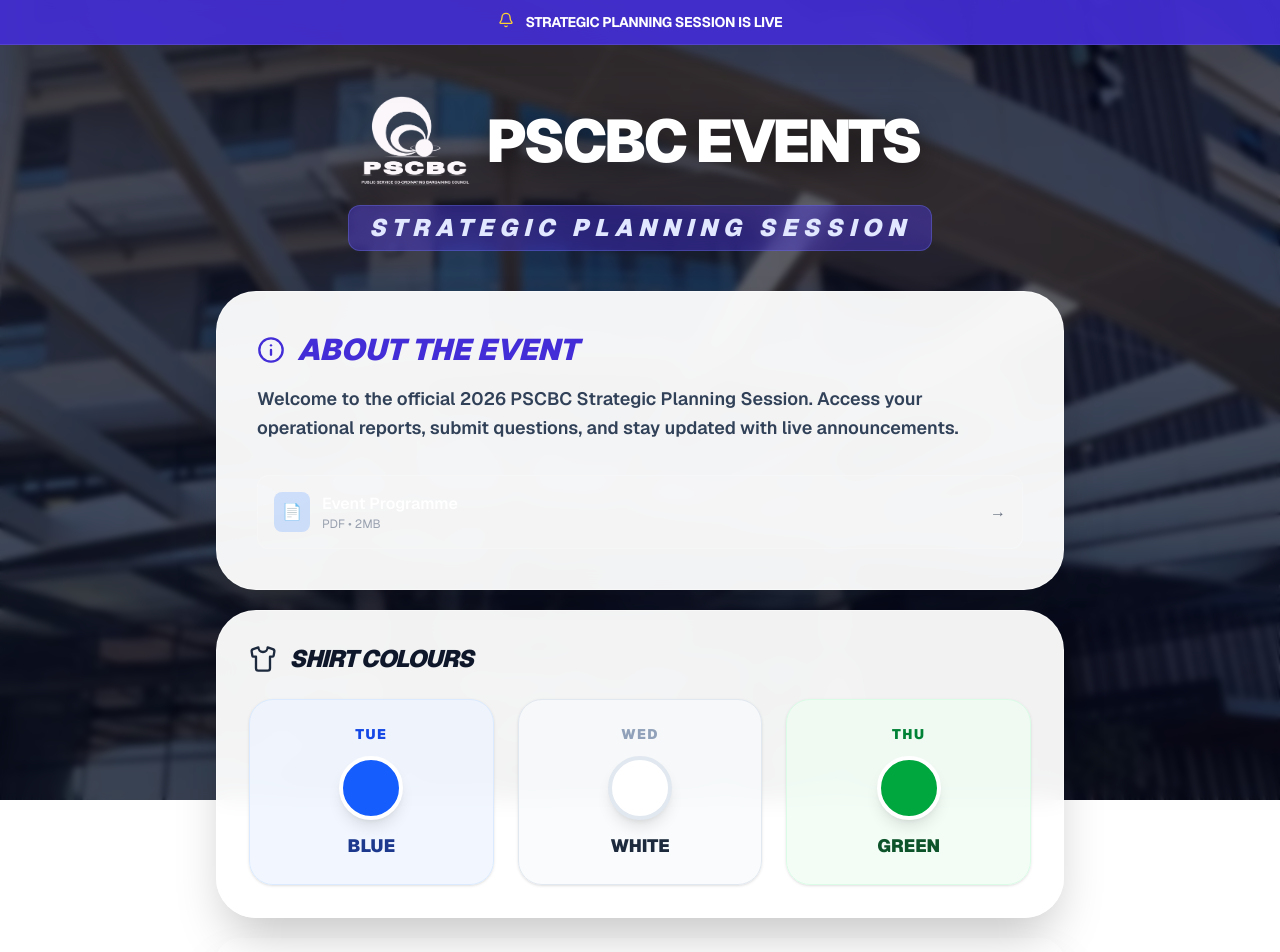
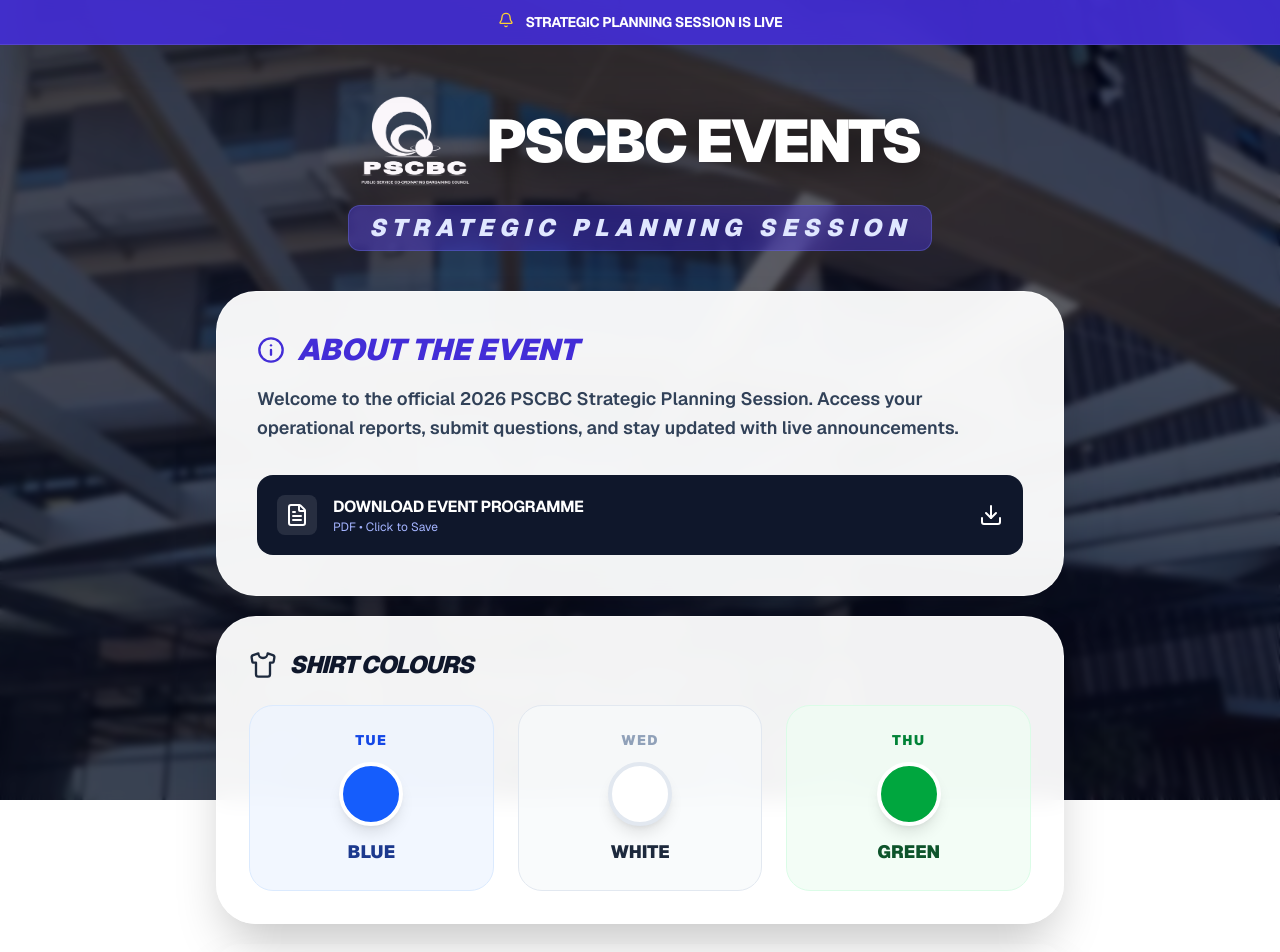
Before and after one commit to viwemakapela2005/strat-planning, a Next.js app: page / in a window 1280 px wide. Shown: the top 952 px of the page. Built offline with nearby package versions, Linux system fonts and the light colour scheme.

Commit message:
PSCBC Final Event Build

```diff
--- a/app/page.tsx
+++ b/app/page.tsx
@@ -1,9 +1,10 @@
 "use client";
 
 import React, { useState } from 'react';
+// Added all missing icons to the import list
 import {
   FileText, Info, Shirt, Bell,
-  MessageSquare, Presentation, Download, Clock, ChevronDown, Send, Mail
+  Download, ChevronDown, Send, Mail
 } from 'lucide-react';
 
 export default function EventDashboard() {
@@ -11,8 +12,16 @@
   const [question, setQuestion] = useState("");
 
   // --- CONFIGURATION ---
-  const YOUR_EMAIL = "viwem@pscbc.org.za"; // REPLACE WITH YOUR ACTUAL EMAIL
+  const YOUR_EMAIL = "viwem@pscbc.org.za";
   const EVENT_SUBJECT = "PSCBC Strat Planning Question";
+
+  // --- DOCUMENTS LIBRARY ---
+  // Just add new items here as they come in
+  const DOCUMENTS_LIST = [
+    { name: "Operational Report", fileName: "operational-report.pdf", size: "1.2 MB" },
+    { name: "Budget Overview 2026", fileName: "budget-2026.pdf", size: "850 KB" },
+    { name: "Strategic Roadmap", fileName: "roadmap.pdf", size: "2.4 MB" },
+  ];
 
   const toggleTab = (tab: string) => {
     setActiveTab(activeTab === tab ? null : tab);
@@ -20,21 +29,17 @@
 
   const handleEmailSend = () => {
     if (!question.trim()) return alert("Please type a question first!");
-
-    // Formats the email link
     const subject = encodeURIComponent(EVENT_SUBJECT);
     const body = encodeURIComponent(question);
     const mailtoUrl = `mailto:${YOUR_EMAIL}?subject=${subject}&body=${body}`;
-
-    // Opens the user's email app
     window.location.href = mailtoUrl;
-    setQuestion(""); // Clears the box
+    setQuestion("");
   };
 
   return (
     <div className="min-h-screen text-slate-900 pb-20 font-sans relative overflow-x-hidden text-left">
 
-      {/* 1. BACKGROUND IMAGE LAYER */}
+      {/* BACKGROUND LAYER */}
       <div
         className="fixed inset-0 z-0 bg-cover bg-center bg-no-repeat"
         style={{ backgroundImage: "url('photo.jpeg')" }}
@@ -42,14 +47,13 @@
         <div className="absolute inset-0 bg-slate-950/65 backdrop-blur-[3px]"></div>
       </div>
 
-      {/* 2. CONTENT LAYER */}
       <div className="relative z-10">
 
-        {/* PUSH ANNOUNCEMENTS */}
+        {/* TOP BAR */}
         <div className="bg-indigo-700/90 backdrop-blur-xl text-white px-4 py-3 flex items-center justify-center shadow-2xl sticky top-0 z-50 border-b border-white/10">
           <div className="flex items-center gap-3">
             <Bell size={16} className="animate-bounce text-amber-300" />
-            <span className="text-[11px] md:text-sm font-bold uppercase tracking-tight text-center">
+            <span className="text-[11px] md:text-sm font-bold uppercase tracking-tight">
               Strategic Planning Session is Live
             </span>
           </div>
@@ -57,14 +61,15 @@
 
         <main className="max-w-4xl mx-auto px-4 md:px-6 mt-8 md:mt-12">
 
-          {/* HEADER SECTION WITH LOGO */}
+          {/* HEADER */}
           <header className="mb-10 text-center flex flex-col items-center justify-center gap-4">
             <div className="flex items-center justify-center gap-4 flex-wrap">
               <img
                 src="/logo.png"
                 alt="Logo"
                 className="h-16 md:h-24 w-auto drop-shadow-2xl object-contain"
-                onError={(e) => { (e.target as any).style.display = 'none'; }}
+                // Fixed TypeScript error for onError
+                onError={(e) => { (e.currentTarget.style.display = 'none'); }}
               />
               <h1 className="text-4xl md:text-6xl font-black tracking-tighter text-white uppercase drop-shadow-[0_5px_15px_rgba(0,0,0,0.5)]">
                 PSCBC EVENTS
@@ -72,7 +77,7 @@
             </div>
 
             <div className="inline-block px-5 py-1.5 bg-indigo-600/40 backdrop-blur-md rounded-xl border border-indigo-400/30">
-              <p className="text-indigo-100 text-lg md:text-2xl font-black tracking-[0.25em] uppercase italic text-center">
+              <p className="text-indigo-100 text-lg md:text-2xl font-black tracking-[0.25em] uppercase italic">
                 Strategic Planning Session
               </p>
             </div>
@@ -86,27 +91,26 @@
                 <Info size={28} />
                 <h2 className="text-2xl md:text-3xl font-black uppercase italic">About the Event</h2>
               </div>
-              <p className="text-slate-700 leading-relaxed mb-8 font-semibold text-base md:text-lg">
+              <p className="text-slate-700 leading-relaxed mb-8 font-semibold text-base md:text-lg text-left">
                 Welcome to the official 2026 PSCBC Strategic Planning Session. Access your operational reports,
                 submit questions, and stay updated with live announcements.
               </p>
+
               <a
                 href="/docs/programme.pdf"
-  target="_blank"
-  rel="noopener noreferrer"
-  className="flex items-center justify-between p-4 bg-white/10 hover:bg-white/20 border border-white/20 rounded-xl transition-all"
+                download="PSCBC_Programme_2026.pdf"
+                className="flex items-center justify-between p-5 bg-slate-900 hover:bg-indigo-700 rounded-2xl transition-all group"
               >
-  <div className="flex items-center gap-3">
-    <div className="p-2 bg-blue-500/20 rounded-lg">
-      {/* This is just a placeholder for an icon, you can use a Lucide icon here */}
-      <span className="text-blue-400">📄</span>
+                <div className="flex items-center gap-4">
+                  <div className="p-2 bg-white/10 rounded-lg text-white">
+                    <FileText size={24} />
                   </div>
-    <div>
-      <p className="font-semibold text-white">Event Programme</p>
-      <p className="text-xs text-gray-400">PDF • 2MB</p>
+                  <div className="text-left">
+                    <p className="font-bold text-white uppercase tracking-tight">Download Event Programme</p>
+                    <p className="text-xs text-indigo-300">PDF • Click to Save</p>
                   </div>
                 </div>
-  <span className="text-gray-500">→</span>
+                <Download size={24} className="text-white group-hover:translate-y-1 transition-transform" />
               </a>
             </section>
 
@@ -117,18 +121,18 @@
                 <h2 className="text-xl md:text-2xl font-black uppercase italic tracking-tighter text-slate-900">Shirt Colours</h2>
               </div>
               <div className="grid grid-cols-3 gap-3 md:gap-6 text-center">
-                <div className="p-3 md:p-6 rounded-3xl bg-blue-50/80 border border-blue-100 shadow-sm">
-                  <p className="text-[10px] md:text-sm font-black text-blue-700 uppercase mb-3 tracking-widest text-center">Tue</p>
+                <div className="p-3 md:p-6 rounded-3xl bg-blue-50/80 border border-blue-100">
+                  <p className="text-[10px] md:text-sm font-black text-blue-700 uppercase mb-3 tracking-widest">Tue</p>
                   <div className="w-12 h-12 md:w-16 md:h-16 bg-blue-600 rounded-full shadow-lg border-4 border-white mx-auto"></div>
                   <p className="font-black text-blue-900 text-xs md:text-lg mt-3 uppercase">Blue</p>
                 </div>
-                <div className="p-3 md:p-6 rounded-3xl bg-slate-50/80 border border-slate-200 shadow-sm">
-                  <p className="text-[10px] md:text-sm font-black text-slate-400 uppercase mb-3 tracking-widest text-center">Wed</p>
+                <div className="p-3 md:p-6 rounded-3xl bg-slate-50/80 border border-slate-200">
+                  <p className="text-[10px] md:text-sm font-black text-slate-400 uppercase mb-3 tracking-widest">Wed</p>
                   <div className="w-12 h-12 md:w-16 md:h-16 bg-white border-4 border-slate-200 rounded-full shadow-lg mx-auto"></div>
                   <p className="font-black text-slate-800 text-xs md:text-lg mt-3 uppercase">White</p>
                 </div>
-                <div className="p-3 md:p-6 rounded-3xl bg-green-50/80 border border-green-100 shadow-sm">
-                  <p className="text-[10px] md:text-sm font-black text-green-700 uppercase mb-3 tracking-widest text-center">Thu</p>
+                <div className="p-3 md:p-6 rounded-3xl bg-green-50/80 border border-green-100">
+                  <p className="text-[10px] md:text-sm font-black text-green-700 uppercase mb-3 tracking-widest">Thu</p>
                   <div className="w-12 h-12 md:w-16 md:h-16 bg-green-600 rounded-full shadow-lg border-4 border-white mx-auto"></div>
                   <p className="font-black text-green-900 text-xs md:text-lg mt-3 uppercase">Green</p>
                 </div>
@@ -137,8 +141,6 @@
 
             {/* DROPDOWNS */}
             <div className="space-y-4">
-
-              {/* DOCUMENTS */}
               <div className="overflow-hidden bg-white/95 rounded-3xl shadow-2xl">
                 <button onClick={() => toggleTab('docs')} className="w-full flex items-center justify-between p-6 md:p-8 hover:bg-white transition-all">
                   <div className="flex items-center gap-4 md:gap-6">
@@ -147,18 +149,28 @@
                   </div>
                   <ChevronDown size={28} className={`transition-transform duration-500 ${activeTab === 'docs' ? 'rotate-180' : ''}`} />
                 </button>
+
                 {activeTab === 'docs' && (
                   <div className="p-6 pt-0 border-t space-y-3 bg-slate-50/50">
-                    <a href="/docs/operational-report.pdf" download className="flex items-center justify-between p-5 bg-white rounded-2xl border-2 border-slate-100 hover:border-orange-500 transition-all font-bold">
-                      <span className="text-sm md:text-base">Operational Report</span>
-                      <Download size={20} className="text-orange-500" />
+                    {DOCUMENTS_LIST.map((doc, index) => (
+                      <a
+                        key={index}
+                        href={`/docs/${doc.fileName}`}
+                        download={doc.fileName}
+                        className="flex items-center justify-between p-5 bg-white rounded-2xl border-2 border-slate-100 hover:border-orange-500 transition-all group"
+                      >
+                        <div className="flex flex-col text-left">
+                          <span className="font-bold text-slate-800">{doc.name}</span>
+                          <span className="text-[10px] text-slate-400 uppercase font-black">{doc.size} • Download</span>
+                        </div>
+                        <Download size={20} className="text-orange-500 group-hover:scale-125 transition-transform" />
                       </a>
+                    ))}
                   </div>
                 )}
-
               </div>
 
-              {/* EMAIL Q&A FACILITY */}
+              {/* Q&A */}
               <div className="overflow-hidden bg-white/95 rounded-3xl shadow-2xl">
                 <button onClick={() => toggleTab('qa')} className="w-full flex items-center justify-between p-6 md:p-8 hover:bg-white transition-all">
                   <div className="flex items-center gap-4 md:gap-6">
@@ -169,11 +181,11 @@
                 </button>
                 {activeTab === 'qa' && (
                   <div className="p-6 pt-0 border-t bg-slate-50/50">
-                    <p className="text-xs font-bold text-slate-400 my-4 uppercase tracking-widest text-left">Your question will be sent via Email to the Secretariat:</p>
+                    <p className="text-xs font-bold text-slate-400 my-4 uppercase tracking-widest text-left">Secretariat Email Service:</p>
                     <textarea
                       className="w-full p-5 bg-white border-2 border-slate-200 rounded-2xl focus:border-blue-600 outline-none text-base font-medium mb-4"
                       rows={3}
-                      placeholder="Type your question for the panel here..."
+                      placeholder="Type your question..."
                       value={question}
                       onChange={(e) => setQuestion(e.target.value)}
                     ></textarea>
@@ -186,7 +198,6 @@
                   </div>
                 )}
               </div>
-
             </div>
           </div>
         </main>
```
Lines whose indentation alone changed are shown as unchanged.
